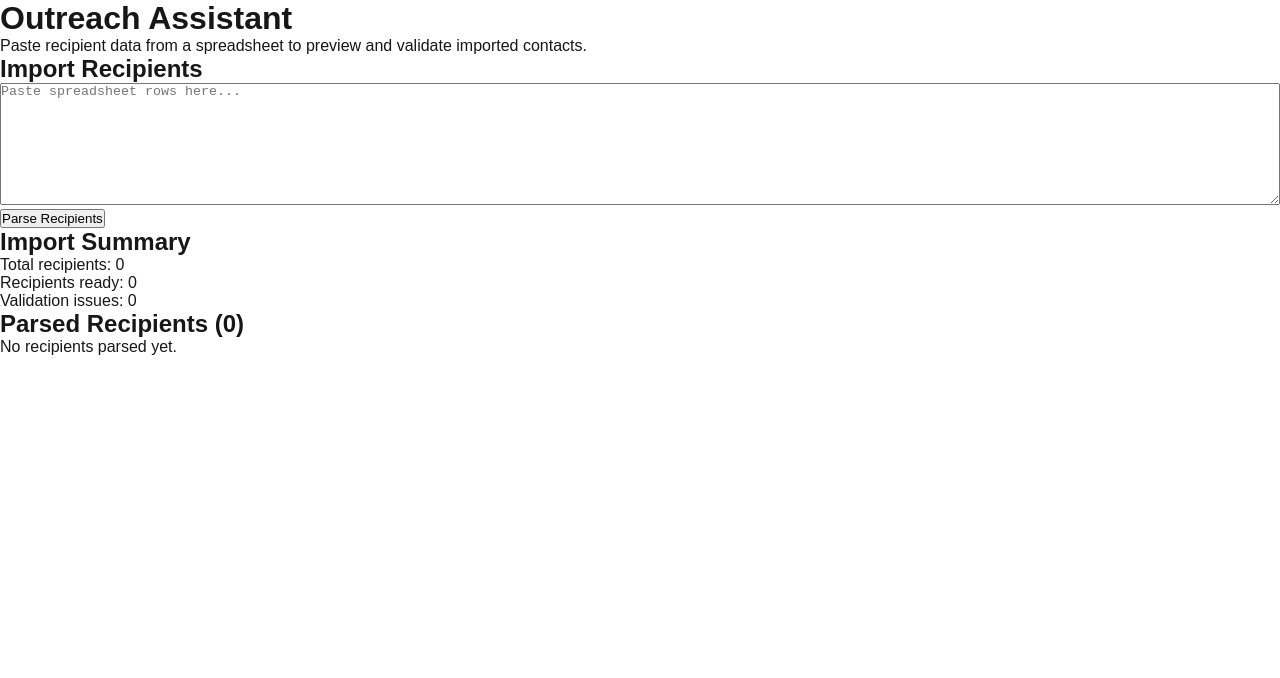
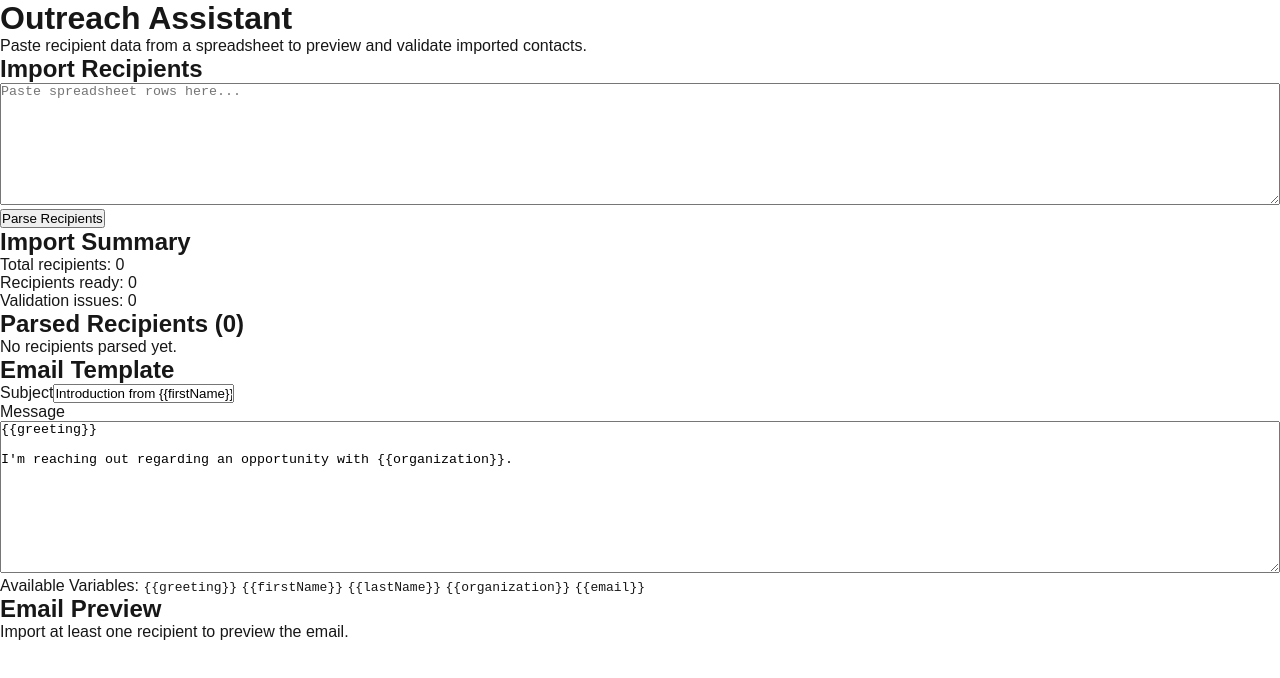
Before and after one commit to lightsage88/outreach-assistant, a Next.js app: page / in a window 1280 px wide. Shown: the top 678 px of the page. Built offline with nearby package versions, Linux system fonts and the light colour scheme.

Commit message:
feat: add personalized email template preview & recipient template renderer

```diff
--- a/src/app/page.tsx
+++ b/src/app/page.tsx
@@ -2,6 +2,7 @@
 import { useState } from "react";
 import { parseRecipients } from "@/lib/parseRecipients";
 import { validateRecipients } from "@/lib/validateRecipients";
+import { renderTemplate } from "@/lib/renderTemplate";
 
 import type { Recipient } from "@/app/types/recipient";
 
@@ -18,6 +19,25 @@ export default function Home() {
   const [input, setInput] = useState("");
   const [recipients, setRecipients] = useState<Recipient[]>([]);
   const [error, setError] = useState("");
+  // TODO: Placeholder subject and body templates for now
+  const [subjectTemplate, setSubjectTemplate] = useState("Introduction from {{firstName}}");
+  const [bodyTemplate, setBodyTemplate] = useState(
+    "{{greeting}}\n\nI'm reaching out regarding an opportunity with {{organization}}."
+  );
+
+  const previewRecipient = recipients[0];
+  // TODO: Make these into one function.
+  const renderedSubject = previewRecipient ?
+    renderTemplate(
+      subjectTemplate,
+      previewRecipient
+    ) : "";
+
+    const renderedBody = previewRecipient ?
+    renderTemplate(
+      bodyTemplate,
+      previewRecipient
+    ) : "";
 
   const handleParse = () => {
     try {
@@ -124,11 +144,6 @@ export default function Home() {
           </>
         )}
       </section>
-
-      {/* <section>
-        <h2>Parsed Recipients ({recipients.length})</h2>
-        <pre>{JSON.stringify(recipients, null, 2)}</pre>
-      </section> */}
       <section>
         <h2>Parsed Recipients ({recipients.length})</h2>
         {recipients.length === 0 ? (
@@ -210,6 +225,73 @@ export default function Home() {
             </tbody>
           </table>
         )}
+        <section>
+          <h2>Email Template</h2>
+          <div>
+            <label htmlFor="subject-template">Subject</label>
+            <input
+              id="subject-template"
+              type="text"
+              value={subjectTemplate}
+              onChange={event => setSubjectTemplate(event.target.value)}
+            />
+          </div>
+          <div>
+            <label htmlFor="body-template">
+              Message
+            </label>
+            <textarea
+              id="body-template"
+              value={bodyTemplate}
+              onChange={event => setBodyTemplate(event.target.value)}
+              rows={10}
+              // TODO: Update this with styled-components later!
+              style={{width: "100%"}}
+            />
+          </div>
+          <p>
+            Available Variables:
+            {" "}
+            <code>{"{{greeting}}"}</code>
+            {" "}
+            <code>{"{{firstName}}"}</code>
+            {" "}
+            <code>{"{{lastName}}"}</code>
+            {" "}
+            <code>{"{{organization}}"}</code>
+            {" "}
+            <code>{"{{email}}"}</code>
+          </p>
+        </section>
+        <section>
+          <h2>Email Preview</h2>
+
+          {previewRecipient? (
+            <>
+              <p>
+                Previewing email for{" "}
+                <strong>
+                  {previewRecipient.email}
+                </strong>
+              </p>
+
+              <h3>Subject</h3>
+              <p>{renderedSubject}</p>
+
+              <h3>Message</h3>
+              <pre
+              // TODO: Use styled-components later
+                style={{whiteSpace: "pre-wrap"}}
+              >
+                {renderedBody}
+              </pre>
+            </>
+          ): (
+            <p>Import at least one recipient to preview the email.
+
+            </p>
+          )}
+        </section>
       </section>
     </main>
   );
--- /dev/null
+++ b/src/lib/renderTemplate.ts
@@ -0,0 +1,26 @@
+import type { Recipient } from "@/app/types/recipient";
+
+export function renderTemplate(
+    template: string,
+    recipient: Recipient
+): string {
+    const values = {
+        email: recipient.email,
+        firstName: recipient.firstName ?? "",
+        lastName: recipient.lastName ?? "",
+        organization: recipient.organization ?? "",
+        greeting: recipient.greeting ?? "",
+    };
+
+    return Object.entries(values).reduce(
+        // renderedTemplate doesn't exist before hand, 'reduce()' supplies it just as
+        // React supplied currentRecipients in our setRecipients() callback in page.tsx.
+        // For each value, the template is updated with the new value and then renderedTemplate
+        // gets that value and it keeps going until all values have been processed.
+        // The final renderedTemplate is returned.
+        (renderedTemplate, [key, value]) =>
+            renderedTemplate.replaceAll(`{{${key}}}`, value
+            ),
+        template
+    )
+}
```
